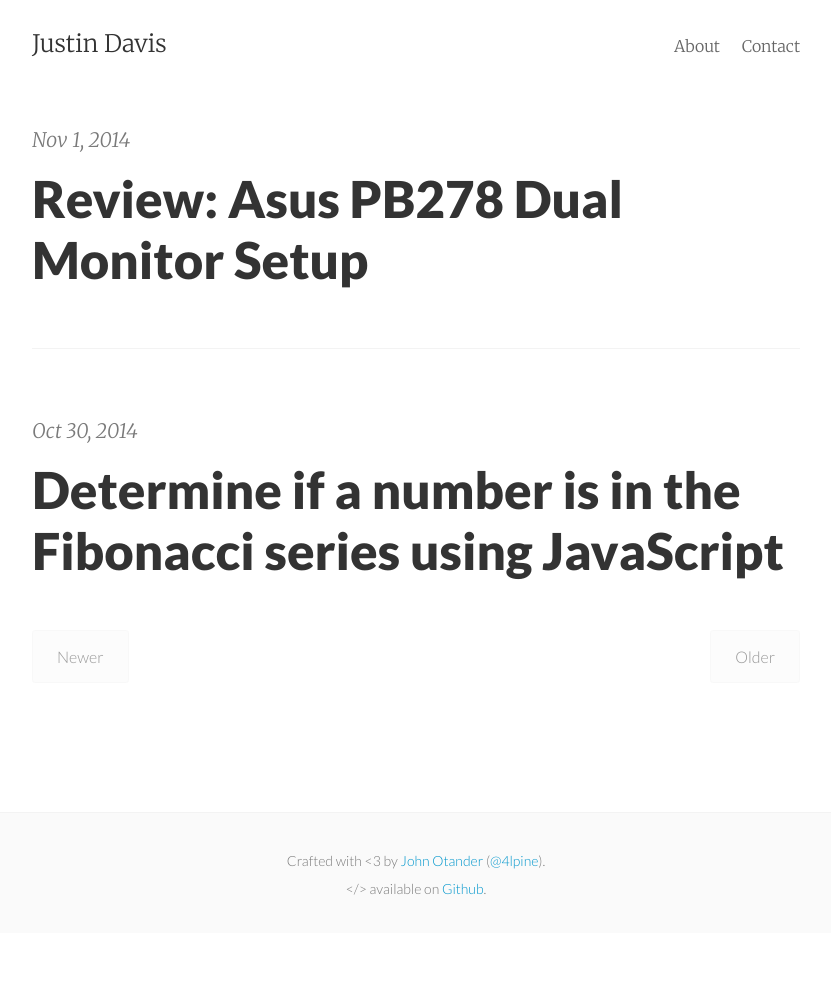
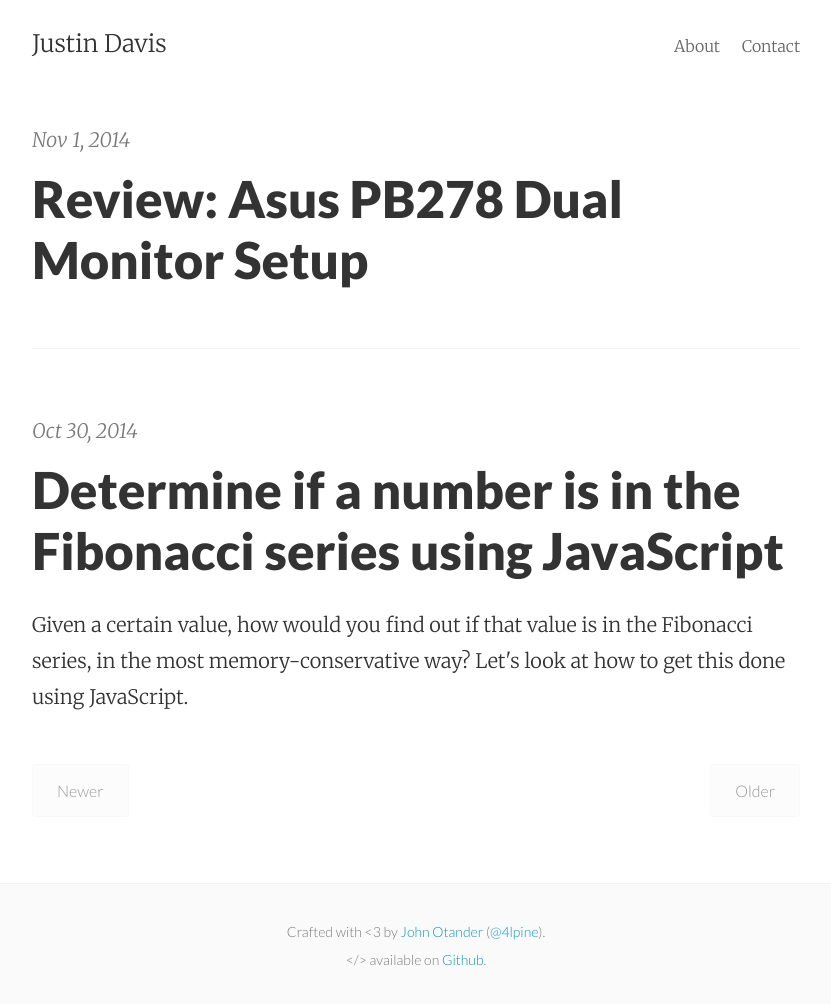
Before and after one commit to jwd2a/justindav.is, a Jekyll site: the page built from index.html, in a window 1280 px wide. Shown: the whole page, without its empty margins (224-1055 px from the left). Built offline with Jekyll 4.4.1, drawn with Linux system fonts in a browser that asks for light colours; the list of posts is cut into pages by our own code; before the commit the page ends 933 px from its top, so only the background shows below that.

Commit message:
Added summary

```diff
--- a/_posts/2014/2014-10-30-determine-if-a-number-is-in-the-fibonacci-series-using-javascript.md
+++ b/_posts/2014/2014-10-30-determine-if-a-number-is-in-the-fibonacci-series-using-javascript.md
@@ -1,6 +1,7 @@
 ---
 layout: post
 title: "Determine if a number is in the Fibonacci series using JavaScript"
+summary: "Given a certain value, how would you find out if that value is in the Fibonacci series, in the most memory-conservative way? Let's look at how to get this done using JavaScript."
 ---
 
 I recently had a conversation with a [buddy of mine](http://joshtronic.com) who is a kick ass dev. We had been chatting about working on little academic problems, as a way to increase your understanding of code and algorithms. Since we usually build for the web, where things are much more practical, spending some time on contrived problems like this is challenging and helps you think more deeply about solving problems using code.
```
